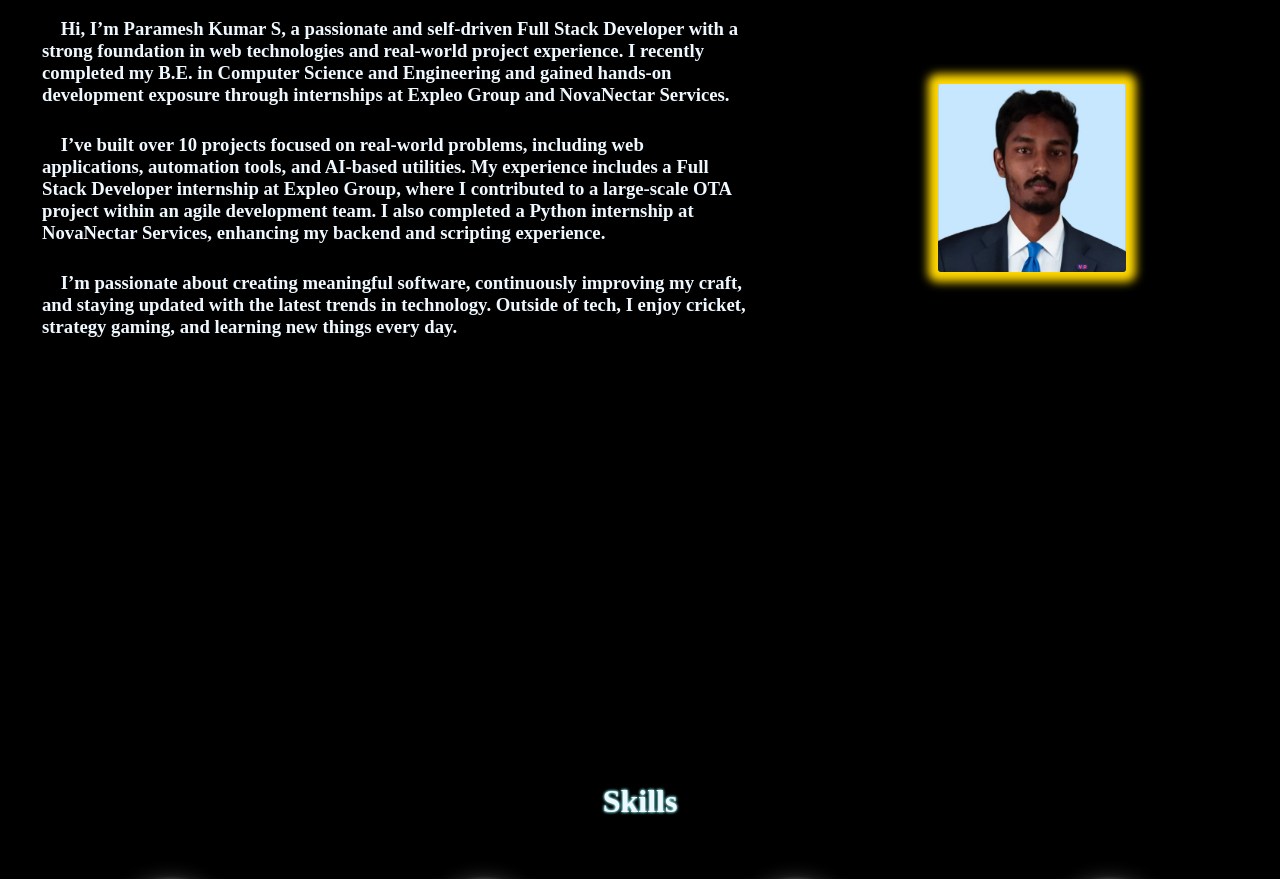
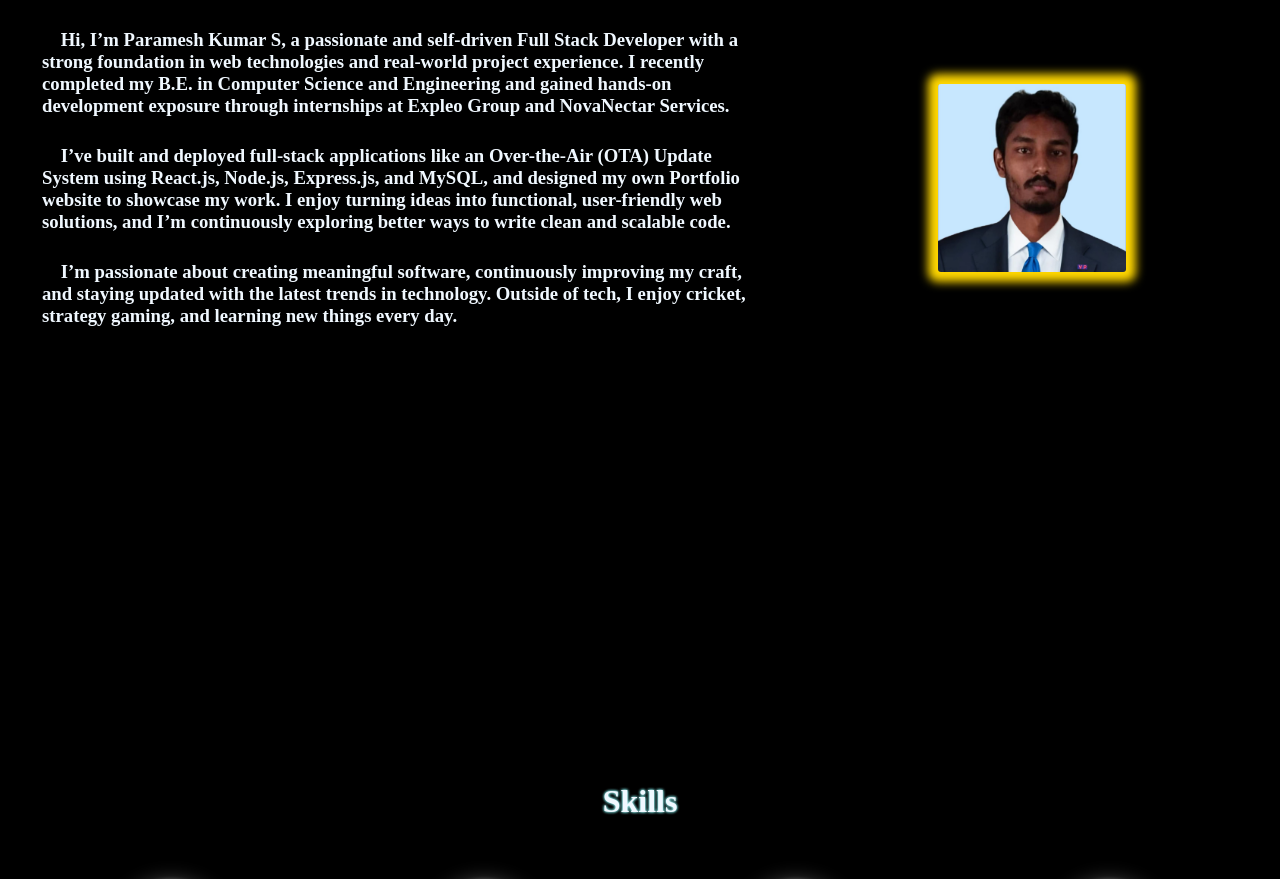
Before and after one commit to Paramesh-Kumar-2004/VP_Portfolio-2, a React (Create React App) app: page / in a window 1280 px wide. Shown: the part 980-1859 px from the top of the page. Built offline with nearby package versions, Linux system fonts and the light colour scheme.

Commit message:
Updating The About

```diff
--- a/src/Components/About.jsx
+++ b/src/Components/About.jsx
@@ -14,7 +14,7 @@ function About() {
             &#160;&#160;&#160;&#160;Hi, I’m Paramesh Kumar S, a passionate and self-driven Full Stack Developer with a strong foundation in web technologies and real-world project experience. I recently completed my B.E. in Computer Science and Engineering and gained hands-on development exposure through internships at Expleo Group and NovaNectar Services.
           </h3>
           <h3>
-            &#160;&#160;&#160;&#160;I’ve built over 10 projects focused on real-world problems, including web applications, automation tools, and AI-based utilities. My experience includes a Full Stack Developer internship at Expleo Group, where I contributed to a large-scale OTA project within an agile development team. I also completed a Python internship at NovaNectar Services, enhancing my backend and scripting experience.
+            &#160;&#160;&#160;&#160;I’ve built and deployed full-stack applications like an Over-the-Air (OTA) Update System using React.js, Node.js, Express.js, and MySQL, and designed my own Portfolio website to showcase my work. I enjoy turning ideas into functional, user-friendly web solutions, and I’m continuously exploring better ways to write clean and scalable code.
           </h3>
           <h3>
             &#160;&#160;&#160;&#160;I’m passionate about creating meaningful software, continuously improving my craft, and staying updated with the latest trends in technology. Outside of tech, I enjoy cricket, strategy gaming, and learning new things every day.
```
